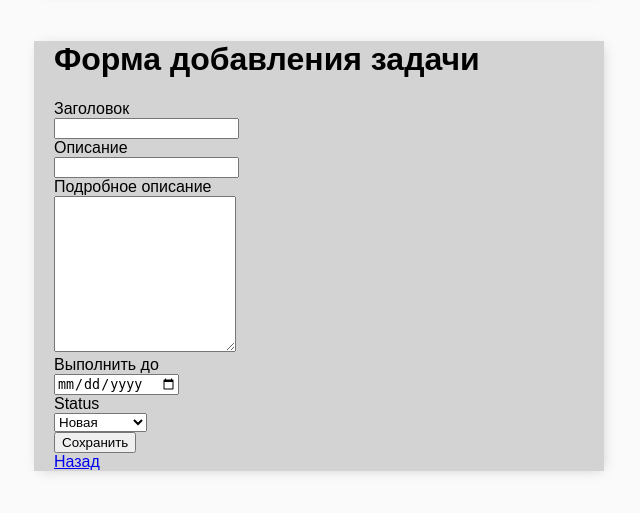
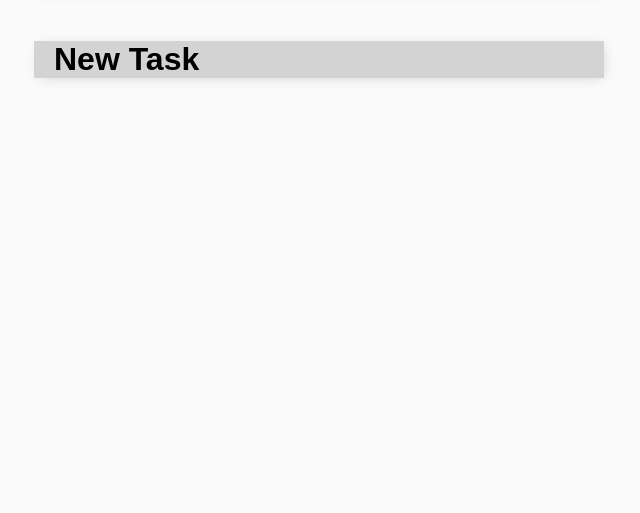
Before and after one commit to Sholpan-B/homework_55_sholpan_bakhtybekkyzy, a Django app: page /task/add in a window 1280 px wide. Shown: the part 38-551 px from the top of the page, without its empty margins (321-961 px from the left). Run offline with Django 4.2, Linux system fonts and the light colour scheme; parts of the project's set-up code (start-up, migrations or seed data) failed here and were passed over; some libraries are stand-ins or nearby versions.

Commit message:
Изменения в html файлах

```diff
--- a/webapp/templates/index.html
+++ b/webapp/templates/index.html
@@ -22,6 +22,4 @@
     {% endfor %}
 </table>
 <br><br>
-<a href="{% url 'task_add' %}">Добавить задачу</a>
-
 {% endblock content %}
--- a/webapp/templates/task_create.html
+++ b/webapp/templates/task_create.html
@@ -1,46 +1,11 @@
 {% extends 'base.html' %}
 {% block title %}Task Create{% endblock %}
 {% block content %}
-    <h1>Форма добавления задачи</h1>
+    <h1>New Task</h1>
 
-     <form action="{% url 'task_add' %}" method="post">
-      {% csrf_token %}
-      <div class="row mb-3">
-        <label for="title" class="col-sm-2 col-form-label">Заголовок</label>
-        <div class="col-sm-10">
-          <input id="title" name ="title" type="text" class="form-control" required>
-        </div>
-      </div>
-          <div class="row mb-3">
-        <label for="description" class="col-sm-2 col-form-label">Описание</label>
-        <div class="col-sm-10">
-          <input id="description" name ="description" type="text" class="form-control" required>
-        </div>
-      </div>
-      <div class="row mb-3">
-        <label for="details" class="col-sm-2 col-form-label">Подробное описание</label>
-        <div class="col-sm-10">
-          <textarea class="form-control" id="details" rows="10" name ="details"></textarea>
-        </div>
-      </div>
-      <div class="row mb-3">
-        <label for="deadline" class="col-sm-2 col-form-label">Выполнить до</label>
-        <div class="col-sm-10">
-          <input id="deadline" name ="deadline" type="date" class="form-control" value="">
-        </div>
-      </div>
-      <div class="row mb-3">
-        <label for="status" class="col-sm-2 col-form-label">Status</label>
-        <div class="col-sm-10">
-          <select id="status" name="status" class="form-select">
-            <option value="Новая">Новая</option>
-            <option value="В процессе">В процессе</option>
-            <option value="Сделано">Сделано</option>
-          </select>
-        </div>
-      </div>
-      <button type="submit" class="btn btn-primary">Сохранить</button>
-    </form>
- <a href="{% url 'index' %}">Назад</a>
-
+<div class="form">
+  <form action="{% url 'task_add' %}" method="post">
+    {% include 'partial/task_form.html' with button_text='Создать' %}
+  </form>
+</div>
 {% endblock %}
```
Also changed, not shown: webapp/templates/task_update.html (+7 -44 lines).
